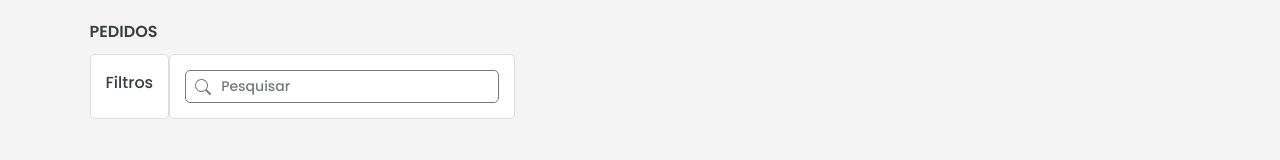
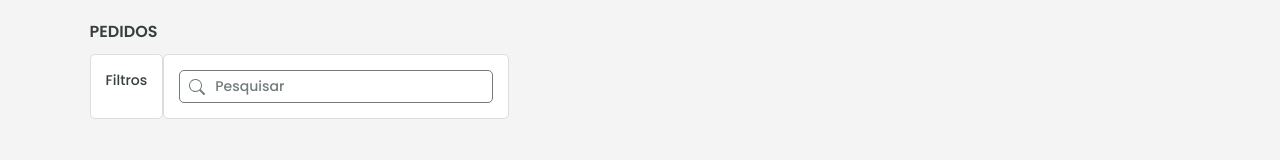
Before and after one commit to Emerson-MM-Filho/Order-Manager-Front, a React (Create React App) app: page / in a window 1280 px wide. Shown: the part 126-286 px from the top of the page. Built offline with nearby package versions, Linux system fonts and the light colour scheme.

Commit message:
add new class in default container

```diff
--- a/src/components/OrdersFilter/index.js
+++ b/src/components/OrdersFilter/index.js
@@ -5,7 +5,7 @@ import DefaultContainer from '../DefaultContainer'
 
 function OrdersFilter() {
   return (
-    <DefaultContainer>
+    <DefaultContainer addClass='filter-order'>
       <div className='orders-filter-container'>
         <h2>Filtros</h2>
       </div>
--- a/src/components/OrdersFilter/style.scss
+++ b/src/components/OrdersFilter/style.scss
@@ -1,5 +1,8 @@
-.orders-filter-container{
-  h2{
-    font-size: 16px;
+.filter-order{
+  margin-right: 20px;
+  .orders-filter-container{
+    h2{
+      font-size: 16px;
+    }
   }
 }
```
